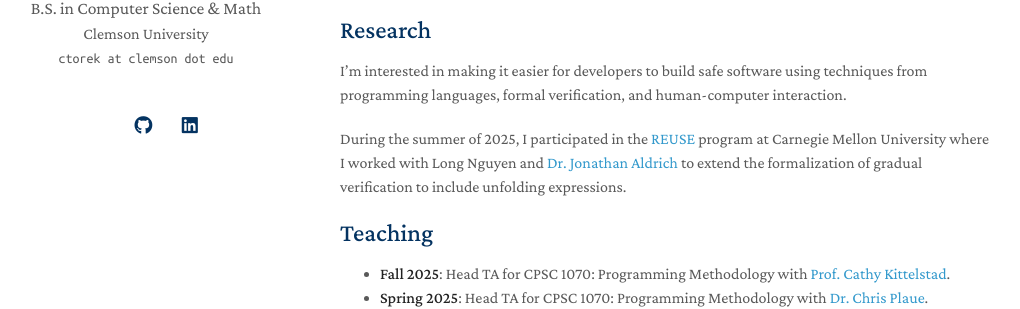
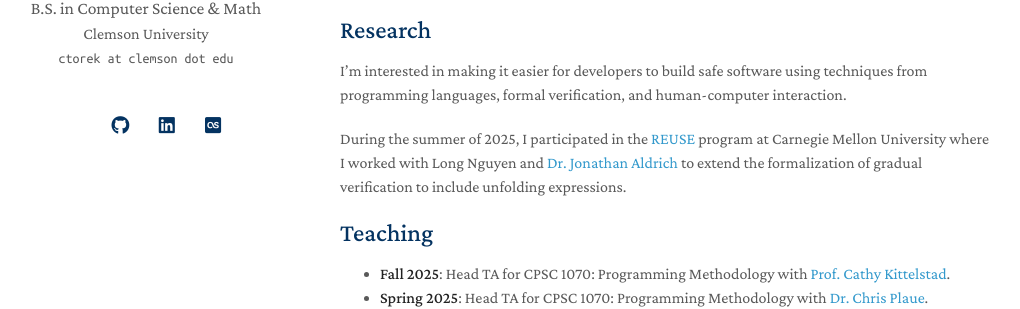
Before and after one commit to hazeltorek/hazeltorek.github.io, a Jekyll site: the page built from index.md, in a window 1280 px wide. Shown: the part 271-580 px from the top of the page, without its empty margins (130-1150 px from the left). Built offline with Jekyll 4.4.1, drawn with Linux system fonts in a browser that asks for light colours; a style sheet for code colours, icons or effects is not loaded.

Commit message:
added lastfm icon

```diff
--- a/_config.yml
+++ b/_config.yml
@@ -17,6 +17,7 @@ canonical: https://hazeltorek.github.io/
 cv_link: ./cv
 github_link: https://github.com/hazeltorek/
 linkedin: https://www.linkedin.com/in/hazel-torek/
+lastfm: https://www.last.fm/user/hhhhazel
 #twitter: https://twitter.com/
 
 # Images (e.g., your profile picture and your website's favicon)
--- a/_layouts/homepage.html
+++ b/_layouts/homepage.html
@@ -84,9 +84,15 @@
         </a>
         {% endif %}
 
+        {% if site.lastfm %}
+        <a style="margin: 0 5px 0 0" href="{{ site.lastfm }}">
+          <i class="fab fa-square-lastfm"></i>
+        </a>
+        {% endif %}
+
         {% if site.twitter %}
         <a style="margin: 0 0 0 0" href="{{ site.twitter }}">
-          <i class="fab fa-x-twitter"></i>
+	        <i class="fab fa-x-twitter"></i>
         </a>
         {% endif %}
         </div>
```
